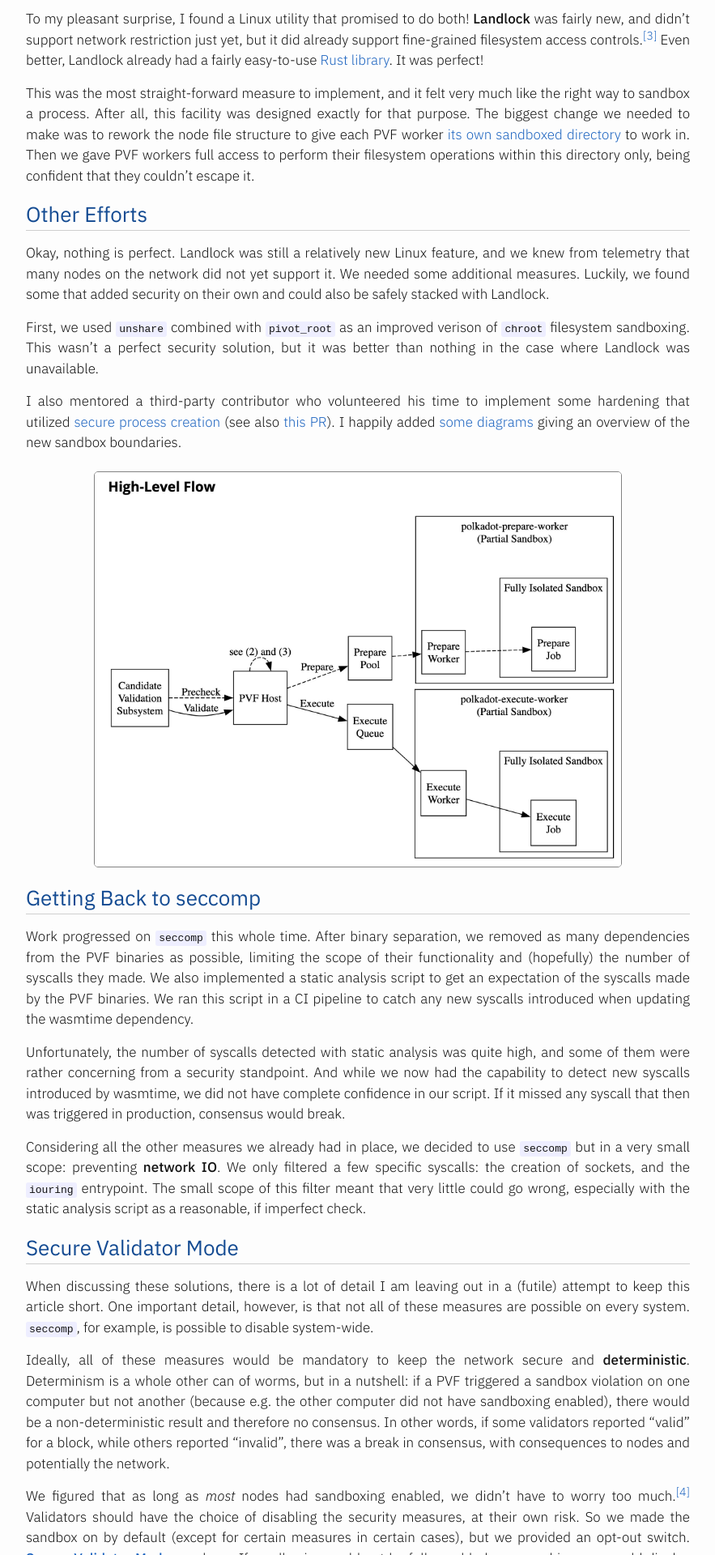
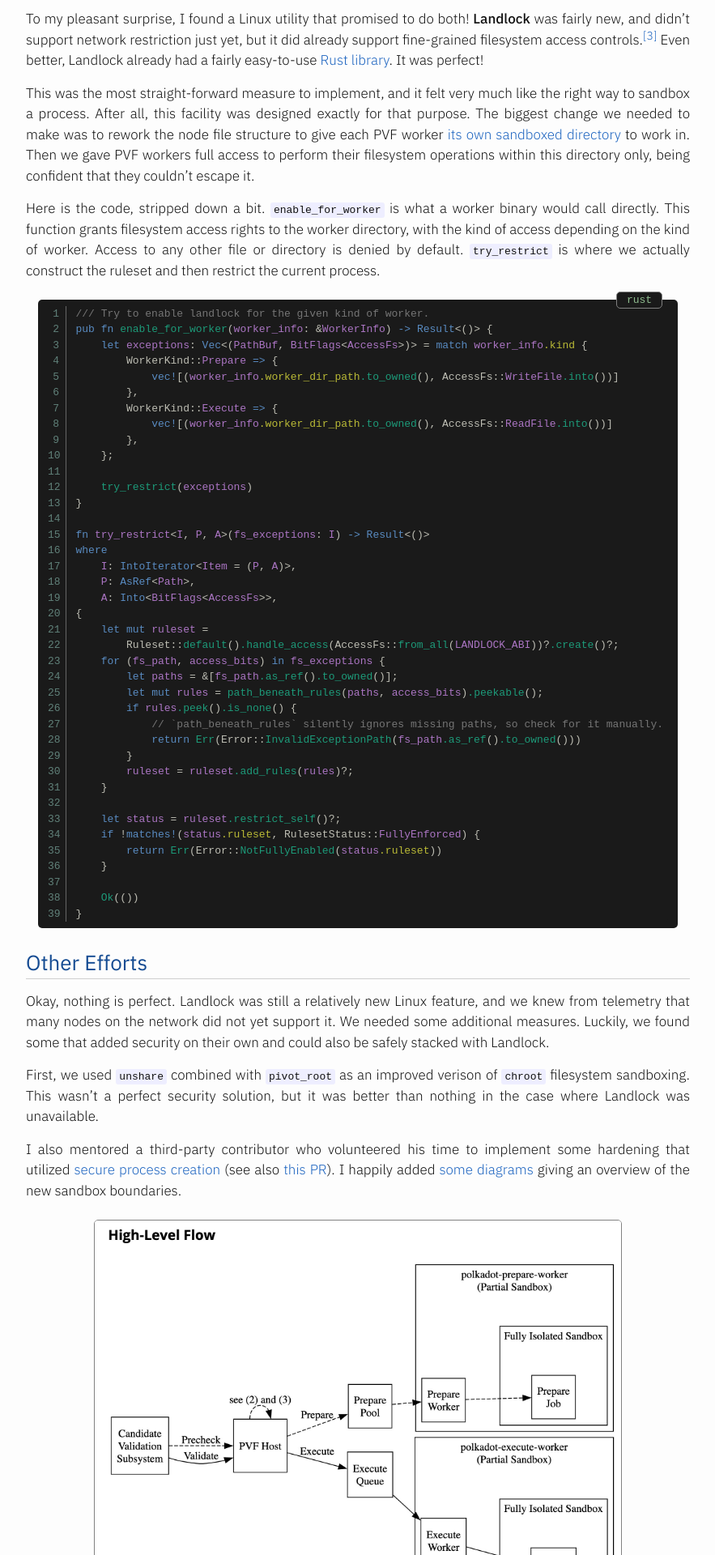
Before and after one commit to mrcnski/signor.dev, a Jekyll site: the page built from _posts/2025-01-07-securing-polkadot-nodes.md, in a window 1280 px wide. Shown: the part 2029-3949 px from the top of the page at 81% size, without its empty margins (198-1081 px from the left). Built offline with Jekyll 4.4.1, drawn with Linux system fonts in a browser that asks for light colours; some of the changed text lies outside the part shown.

Commit message:
"Securing Polkadot Nodes": Add code samples

```diff
--- a/_posts/2025-01-07-securing-polkadot-nodes.md
+++ b/_posts/2025-01-07-securing-polkadot-nodes.md
@@ -57,6 +57,50 @@ To my pleasant surprise, I found a Linux utility that promised to do both! **Lan
 
 This was the most straight-forward measure to implement, and it felt very much like the right way to sandbox a process. After all, this facility was designed exactly for that purpose. The biggest change we needed to make was to rework the node file structure to give each PVF worker [its own sandboxed directory](https://github.com/paritytech/polkadot-sdk/pull/1373) to work in. Then we gave PVF workers full access to perform their filesystem operations within this directory only, being confident that they couldn't escape it.
 
+Here is the code, stripped down a bit. `enable_for_worker` is what a worker binary would call directly. This function grants filesystem access rights to the worker directory, with the kind of access depending on the kind of worker. Access to any other file or directory is denied by default. `try_restrict` is where we actually construct the ruleset and then restrict the current process.
+
+{% highlight rust linedivs %}
+/// Try to enable landlock for the given kind of worker.
+pub fn enable_for_worker(worker_info: &WorkerInfo) -> Result<()> {
+    let exceptions: Vec<(PathBuf, BitFlags<AccessFs>)> = match worker_info.kind {
+        WorkerKind::Prepare => {
+            vec![(worker_info.worker_dir_path.to_owned(), AccessFs::WriteFile.into())]
+        },
+        WorkerKind::Execute => {
+            vec![(worker_info.worker_dir_path.to_owned(), AccessFs::ReadFile.into())]
+        },
+    };
+
+    try_restrict(exceptions)
+}
+
+fn try_restrict<I, P, A>(fs_exceptions: I) -> Result<()>
+where
+    I: IntoIterator<Item = (P, A)>,
+    P: AsRef<Path>,
+    A: Into<BitFlags<AccessFs>>,
+{
+    let mut ruleset =
+        Ruleset::default().handle_access(AccessFs::from_all(LANDLOCK_ABI))?.create()?;
+    for (fs_path, access_bits) in fs_exceptions {
+        let paths = &[fs_path.as_ref().to_owned()];
+        let mut rules = path_beneath_rules(paths, access_bits).peekable();
+        if rules.peek().is_none() {
+            // `path_beneath_rules` silently ignores missing paths, so check for it manually.
+            return Err(Error::InvalidExceptionPath(fs_path.as_ref().to_owned()))
+        }
+        ruleset = ruleset.add_rules(rules)?;
+    }
+
+    let status = ruleset.restrict_self()?;
+    if !matches!(status.ruleset, RulesetStatus::FullyEnforced) {
+        return Err(Error::NotFullyEnabled(status.ruleset))
+    }
+
+    Ok(())
+}
+{% endhighlight %}
+
 ## Other Efforts
 
 Okay, nothing is perfect. Landlock was still a relatively new Linux feature, and we knew from telemetry that many nodes on the network did not yet support it. We needed some additional measures. Luckily, we found some that added security on their own and could also be safely stacked with Landlock.
@@ -74,6 +118,48 @@ Work progressed on `seccomp` this whole time. After binary separation, we remove
 Unfortunately, the number of syscalls detected with static analysis was quite high, and some of them were rather concerning from a security standpoint. And while we now had the capability to detect new syscalls introduced by wasmtime, we did not have complete confidence in our script. If it missed any syscall that then was triggered in production, consensus would break.
 
 Considering all the other measures we already had in place, we decided to use `seccomp` but in a very small scope: preventing **network IO**. We only filtered a few specific syscalls: the creation of sockets, and the `iouring` entrypoint. The small scope of this filter meant that very little could go wrong, especially with the static analysis script as a reasonable, if imperfect check.
+
+{% highlight rust linedivs %}
+/// The action to take on caught syscalls.
+#[cfg(not(test))]
+const CAUGHT_ACTION: SeccompAction = SeccompAction::KillProcess;
+/// Don't kill the process when testing.
+#[cfg(test)]
+const CAUGHT_ACTION: SeccompAction = SeccompAction::Errno(libc::EACCES as u32);
+
+/// Applies a `seccomp` filter to disable networking for the PVF threads.
+fn try_restrict() -> Result<()> {
+    let mut blacklisted_rules = BTreeMap::default();
+
+    // Restrict the creation of sockets.
+    blacklisted_rules.insert(libc::SYS_socketpair, vec![]);
+    blacklisted_rules.insert(libc::SYS_socket, vec![]);
+
+    // Prevent connecting to sockets for extra safety.
+    blacklisted_rules.insert(libc::SYS_connect, vec![]);
+
+    // Restrict io_uring.
+    blacklisted_rules.insert(libc::SYS_io_uring_setup, vec![]);
+    blacklisted_rules.insert(libc::SYS_io_uring_enter, vec![]);
+    blacklisted_rules.insert(libc::SYS_io_uring_register, vec![]);
+
+    let filter = SeccompFilter::new(
+        blacklisted_rules,
+        // Mismatch action: what to do if not in rule list.
+        SeccompAction::Allow,
+        // Match action: what to do if in rule list.
+        CAUGHT_ACTION,
+        TargetArch::x86_64,
+    )?;
+
+    let bpf_prog: BpfProgram = filter.try_into()?;
+
+    // Applies filter (runs seccomp) to the calling thread.
+    seccompiler::apply_filter(&bpf_prog)?;
+
+    Ok(())
+}
+{% endhighlight %}
 
 ## Secure Validator Mode
 
--- a/_sass/minutia/nimbus-pygments/_nimbus-pygments.scss
+++ b/_sass/minutia/nimbus-pygments/_nimbus-pygments.scss
@@ -46,6 +46,7 @@ $nimbus-fringe:         #262626;
 .highlight .o { color: $nimbus-fg } /* Operator */
 .highlight .x { color: $nimbus-purple } /* Other */
 .highlight .p { color: $nimbus-fg } /* Punctuation */
+.highlight .cd { color: $nimbus-gray } /* Comment.Multiline */
 .highlight .cm { color: $nimbus-gray } /* Comment.Multiline */
 .highlight .cp { color: $nimbus-yellow } /* Comment.Preproc */
 .highlight .c1 { color: $nimbus-gray } /* Comment.Single */
--- a/_sass/minutia/nimbus-pygments/nimbus-pygments.css
+++ b/_sass/minutia/nimbus-pygments/nimbus-pygments.css
@@ -37,6 +37,9 @@
 .highlight .p {
   color: #bdbdb3;
 } /* Punctuation */
+.highlight .cd {
+  color: #757575;
+} /* Comment.Multiline */
 .highlight .cm {
   color: #757575;
 } /* Comment.Multiline */
```
